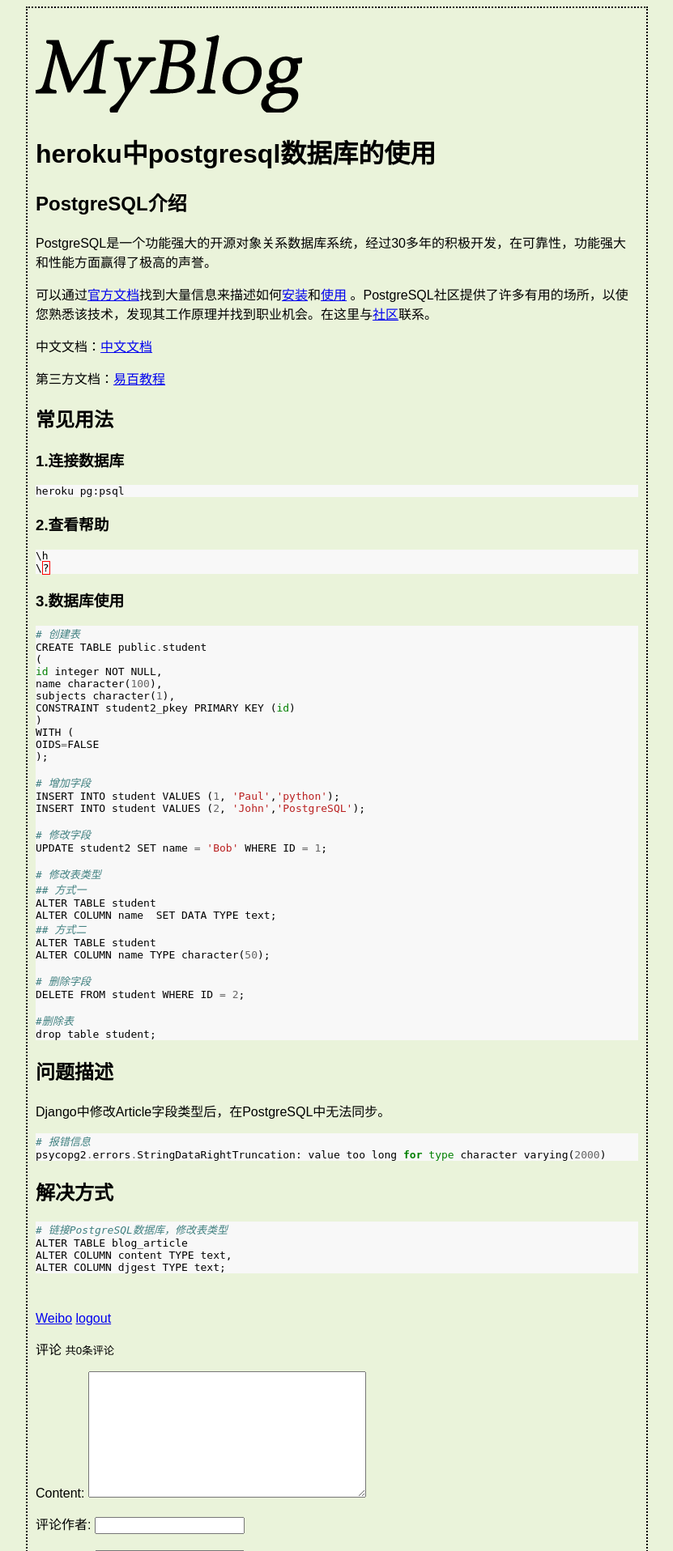
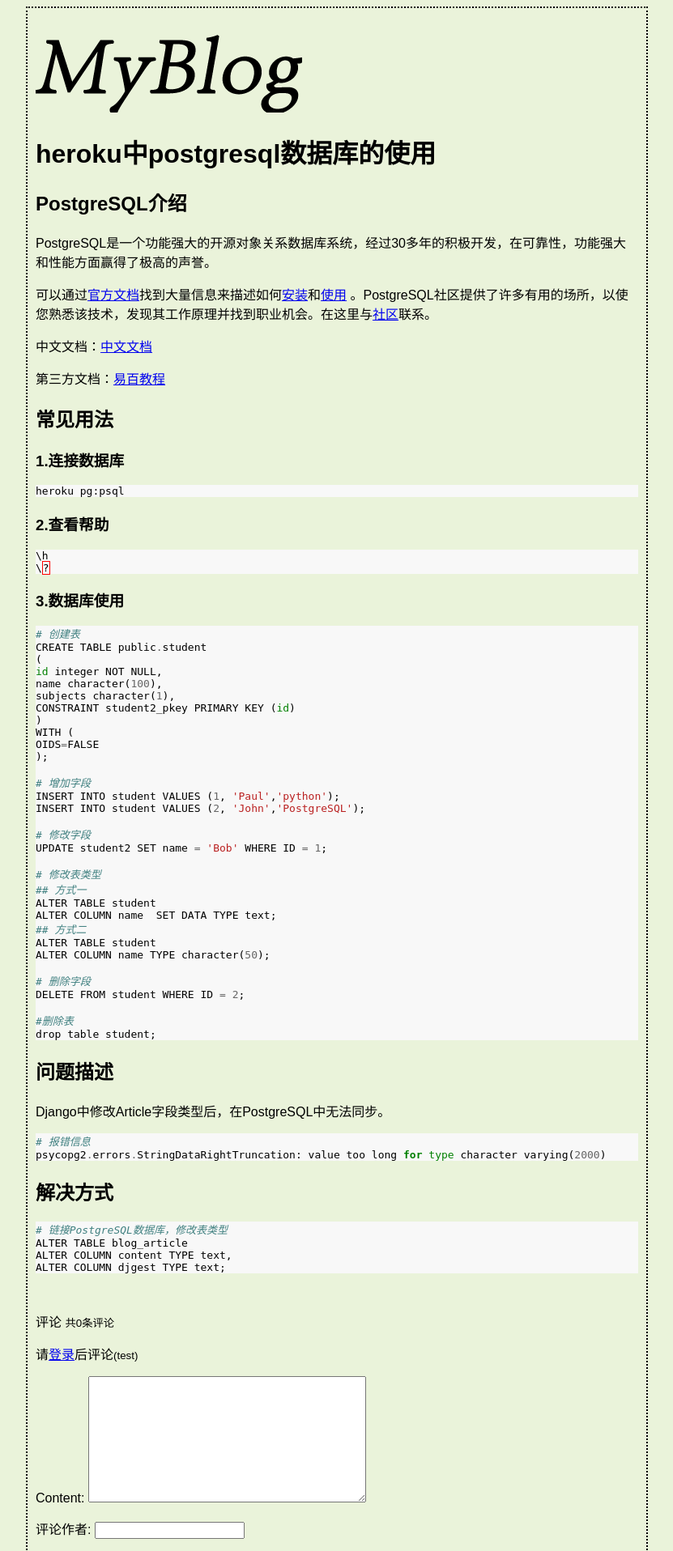
Before and after one commit to OoGod/myBlog, a Django app: page /blog/detail/5 in a window 1280 px wide. Shown: the top 1916 px of the page at 81% size, without its empty margins (224-1055 px from the left). Run offline with Django 3.2, Linux system fonts and the light colour scheme; data comes from the database, SQL or seed files in the repository; both versions use the stored data as it was after the commit.

Commit message:
'login_tesy'

```diff
--- a/blog/models.py
+++ b/blog/models.py
@@ -11,9 +11,9 @@
 
 class Article(models.Model):
 
-	title = models.CharField("文章标题",max_length=200)
+	title = models.CharField("文章标题",max_length=30)
 	content = MDTextField("文章内容")
-	djgest = models.TextField("文章概要",max_length=500)
+	djgest = models.TextField("文章概要")
 	author = models.ForeignKey(Author,on_delete=models.CASCADE)
 	comment_num = models.BigIntegerField(default=0)
 	view = models.BigIntegerField(default=0)
--- a/blog/templates/blog/comment.html
+++ b/blog/templates/blog/comment.html
@@ -1,10 +1,7 @@
+<p>评论 <small>共{{ article.comment_num }}条评论</small></p>
 <p>
-	<a href="/login/weibo/" target="_blank">Weibo</a>
-	<a href="/logout/" target="_blank">logout</a>
-
+	请<a href="/login/weibo/" target="_blank">登录</a>后评论<small>(test)</small>
 </p>
-<p>评论 <small>共{{ article.comment_num }}条评论</small></p>
-
 <form action="" method="post">
 	{% csrf_token %}
 	<!-- {{ form.media }} -->
```
Also changed, not shown: db.sqlite3.
